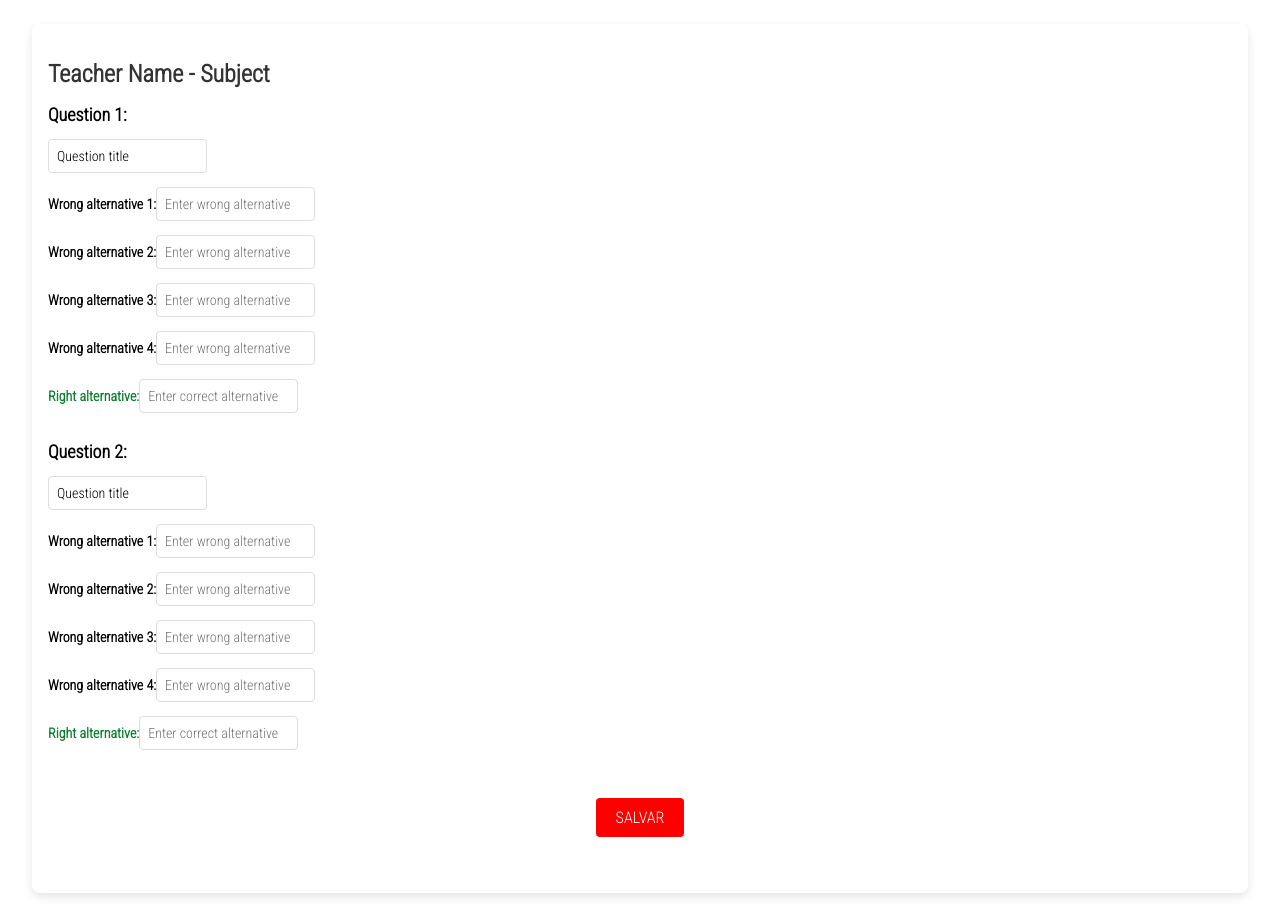
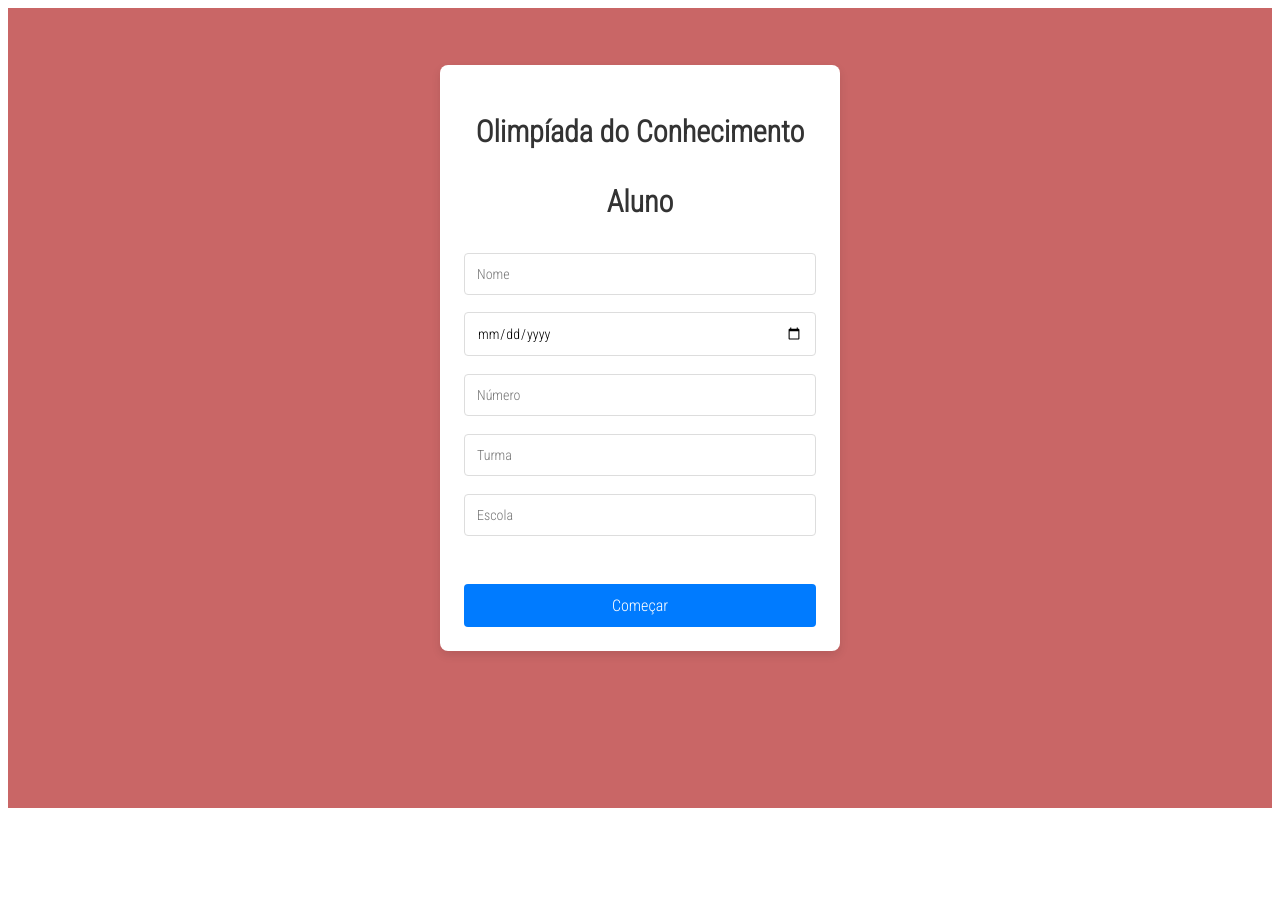
Before and after one commit to BrachtL/knowledge_olympics_front, a React (Vite) app: page / in a window 1280 px wide. After the commit the page ends 816 px from the top, so only its background shows below. Built offline with nearby package versions, Linux system fonts and the light colour scheme.

Commit message:
BUG FIX: conflicts in css files, FEATURE: routes

```diff
--- a/package.json
+++ b/package.json
@@ -12,7 +12,8 @@
     "body-parser": "^1.20.2",
     "express": "^4.18.2",
     "react": "^18.2.0",
-    "react-dom": "^18.2.0"
+    "react-dom": "^18.2.0",
+    "react-router-dom": "^6.14.2"
   },
   "devDependencies": {
     "@types/react": "^18.0.28",
--- a/src/components/Question.css
+++ b/src/components/Question.css
@@ -12,6 +12,11 @@
 }
 
 .question-container p {
-  font-size: 18px;
+  font-size: 20px;
   margin-bottom: 20px;
 }
+
+.option-label {
+  display: flex;
+  font-size: 20px;
+}
--- a/src/main.jsx
+++ b/src/main.jsx
@@ -1,6 +1,8 @@
+/*
 import React from 'react'
 import ReactDOM from 'react-dom/client'
-import Login from './pages/questions_creation/questionCreation.jsx'
+import StudentLogin from './pages/login_student/login.jsx'
+//import Login from './pages/questions_creation/questionCreation.jsx'
 //import { Questions } from './pages/questions' //3 considerações:
 //1 - o arquivo padrão é o index.jsx, então não precisa informar './home/index.jsx'
 //2 - estou importando a função Home() (não sei porque a letra maiúscula) do arquvio index.jsx
@@ -9,6 +11,76 @@ import './styles/global.css'
 
 ReactDOM.createRoot(document.getElementById('root')).render(
   <React.StrictMode>
-    <Login />
+    <StudentLogin />
   </React.StrictMode>,
 )
+*/
+
+/*
+import React from 'react';
+import { BrowserRouter as Router, Route, Routes } from 'react-router-dom';
+import StudentLogin from './pages/login_student/login';
+
+function Main() {
+  return (
+    <Router>
+      <Routes>
+        <Route path="/" element={<StudentLogin />} />
+      </Routes>
+    </Router>
+  );
+}
+
+export default Main;
+*/
+
+/*
+import React from 'react';
+import ReactDOM from 'react-dom/client';
+import { BrowserRouter as Router, Route, Routes } from 'react-router-dom';
+import StudentLogin from './pages/login_student/login.jsx';
+
+function Main() {
+  return (
+    <Router>
+      <Routes>
+        <Route path="/" element={<StudentLogin />} />
+      </Routes>
+    </Router>
+  );
+}
+
+ReactDOM.createRoot(document.getElementById('root')).render(
+  <React.StrictMode>
+    <Main />
+  </React.StrictMode>,
+);
+*/
+
+import React from 'react';
+import ReactDOM from 'react-dom/client';
+import { BrowserRouter as Router, Routes, Route } from 'react-router-dom';
+import StudentLogin from './pages/login_student/login.jsx';
+import TeacherLogin from './pages/login_teacher/login';
+import { Questions } from './pages/questions/index.jsx';
+import TeacherQuestionCreation from './pages/questions_creation/questionCreation';
+import './styles/global.css';
+
+function Main() {
+  return (
+    <Router>
+      <Routes>
+        <Route path="/" element={<StudentLogin />} />
+        <Route path="/questions" element={<Questions />} />
+        <Route path="/teacher-questions" element={<TeacherQuestionCreation />} />
+      </Routes>
+    </Router>
+  );
+}
+
+// Use ReactDOM.createRoot to render the entire Main component
+ReactDOM.createRoot(document.getElementById('root')).render(
+  <React.StrictMode>
+    <Main />
+  </React.StrictMode>
+);
--- a/src/pages/login_student/login.jsx
+++ b/src/pages/login_student/login.jsx
@@ -1,7 +1,7 @@
 import React, { useState } from 'react';
-import "./styles.css"
+import "./login_student.css"
 
-const Login = () => {
+const StudentLogin = () => {
   const [name, setName] = useState('');
   const [birthdate, setBirthdate] = useState('');
   const [number, setNumber] = useState('');
@@ -21,10 +21,11 @@ const Login = () => {
   };
 
   return (
-    <div className="login-form">
+    <div className="login-student-body">
+      <div className="login-student-form">
         <h2>Olimpíada do Conhecimento <br /><br />Aluno</h2>
         <form onSubmit={handleLogin}>
-        <div className="login-input">
+          <div className="login-student-input">
             <input
               type="text"
               placeholder="Nome"
@@ -32,7 +33,7 @@ const Login = () => {
               onChange={(e) => setName(e.target.value)}
             />
           </div>
-        <div className="login-input">
+          <div className="login-student-input">
             <input
               type="date"
               placeholder="Data de Nascimento"
@@ -41,7 +42,7 @@ const Login = () => {
               max={new Date().toISOString().split("T")[0]} // Set max attribute to today's date
             />
           </div>
-        <div className="login-input">
+          <div className="login-student-input">
             <input
               type="number"
               placeholder="Número"
@@ -50,7 +51,7 @@ const Login = () => {
               step="1"
             />
           </div>
-        <div className="login-input">
+          <div className="login-student-input">
             <input
               type="text"
               placeholder="Turma"
@@ -58,7 +59,7 @@ const Login = () => {
               onChange={(e) => setClassroom(e.target.value)}
             />
           </div>
-        <div className="login-input">
+          <div className="login-student-input">
             <input
               type="text"
               placeholder="Escola"
@@ -66,11 +67,12 @@ const Login = () => {
               onChange={(e) => setSchool(e.target.value)}
             />
           </div>
-        <button className="login-button" type="submit">Começar</button>
+          <button className="login-student-button" type="submit">Começar</button>
           {error && <p className="error-message">{error}</p>}
         </form>
+      </div>
     </div>
   );
 };
 
-export default Login;
+export default StudentLogin;
--- a/src/pages/login_student/styles.css
+++ b/src/pages/login_student/login_student.css
@@ -1,6 +1,6 @@
-body {
+.login-student-body {
   font-family: Arial, sans-serif;
-  background-color: #f2f2f2;
+  background-color: rgb(201, 102, 102);
   display: flex;
   justify-content: center;
   align-items: center;
@@ -8,7 +8,7 @@ body {
   margin: 0;
 }
 
-.login-form {
+.login-student-form {
   background-color: #ffffff;
   border-radius: 8px;
   box-shadow: 0px 4px 10px rgba(0, 0, 0, 0.1);
@@ -18,16 +18,16 @@ body {
   margin: -100px auto 0;
 }
 
-.login-form h2 {
+.login-student-form h2 {
   color: #333333;
   margin-bottom: 32px;
 }
 
-.login-input {
+.login-student-input {
   margin-bottom: 16px;
 }
 
-.login-input input {
+.login-student-input input {
   width: 100%;
   padding: 12px;
   border: 1px solid #dddddd;
@@ -35,7 +35,7 @@ body {
   font-size: 14px;
 }
 
-.login-button {
+.login-student-button {
   background-color: #007bff;
   color: #ffffff;
   border: none;
@@ -48,7 +48,7 @@ body {
   margin-top: 32px;
 }
 
-.login-button:hover {
+.login-student-button:hover {
   background-color: #0056b3;
 }
 
--- a/src/pages/login_teacher/login.jsx
+++ b/src/pages/login_teacher/login.jsx
@@ -1,7 +1,7 @@
 import React, { useState } from 'react';
-import "./styles.css"
+import "./login_teacher.css"
 
-const Login = () => {
+const TeacherLogin = () => {
   const [subject, setSubject] = useState('');
   const [name, setName] = useState('');
   const [password, setPassword] = useState('');
@@ -19,10 +19,11 @@ const Login = () => {
   };
 
   return (
-    <div className="login-form">
+    <div className="login-teacher-body">
+      <div className="login-teacher-form">
         <h2>Olimpíada do Conhecimento <br /><br />Professor</h2>
         <form onSubmit={handleLogin}>
-        <div className="login-input">
+          <div className="login-teacher-input">
             <input
               type="text"
               placeholder="Disciplina"
@@ -30,7 +31,7 @@ const Login = () => {
               onChange={(e) => setSubject(e.target.value)}
             />
           </div>
-        <div className="login-input">
+          <div className="login-teacher-input">
             <input
               type="text"
               placeholder="Nome"
@@ -38,7 +39,7 @@ const Login = () => {
               onChange={(e) => setName(e.target.value)}
             />
           </div>
-        <div className="login-input">
+          <div className="login-teacher-input">
             <input
               type="password"
               placeholder="Senha"
@@ -46,11 +47,12 @@ const Login = () => {
               onChange={(e) => setPassword(e.target.value)}
             />
           </div>
-        <button className="login-button" type="submit">Começar</button>
+          <button className="login-teacher-button" type="submit">Começar</button>
           {error && <p className="error-message">{error}</p>}
         </form>
+      </div>
     </div>
   );
 };
 
-export default Login;
+export default TeacherLogin;
--- a/src/pages/login_teacher/styles.css
+++ b/src/pages/login_teacher/login_teacher.css
@@ -1,6 +1,7 @@
-body {
+.login-teacher-body {
   font-family: Arial, sans-serif;
-  background-color: #f2f2f2;
+  /*background-color: #f2f2f2;*/
+  background-color: lightblue; /* Add this line */
   display: flex;
   justify-content: center;
   align-items: center;
@@ -8,7 +9,7 @@ body {
   margin: 0;
 }
 
-.login-form {
+.login-teacher-form {
   background-color: #ffffff;
   border-radius: 8px;
   box-shadow: 0px 4px 10px rgba(0, 0, 0, 0.1);
@@ -18,16 +19,16 @@ body {
   margin: -100px auto 0;
 }
 
-.login-form h2 {
+.login-teacher-form h2 {
   color: #333333;
   margin-bottom: 32px;
 }
 
-.login-input {
+.login-teacher-input {
   margin-bottom: 16px;
 }
 
-.login-input input {
+.login-teacher-input input {
   width: 100%;
   padding: 12px;
   border: 1px solid #dddddd;
@@ -35,7 +36,7 @@ body {
   font-size: 14px;
 }
 
-.login-button {
+.login-teacher-button {
   background-color: #007bff;
   color: #ffffff;
   border: none;
@@ -48,7 +49,7 @@ body {
   margin-top: 32px;
 }
 
-.login-button:hover {
+.login-teacher-button:hover {
   background-color: #0056b3;
 }
 
--- a/src/pages/questions/styles.css
+++ b/src/pages/questions/styles.css
@@ -1,58 +1,42 @@
-body {
+/* CSS for the questions-header */
+.questions-header {
+  text-align: center;
+  margin-bottom: 20px;
+}
+
+/* Additional CSS for the header title and subtitle */
+.questions-header-title {
+  font-size: 24px;
+  margin-bottom: 10px;
+}
+
+.questions-header-subtitle {
+  font-size: 18px;
+  margin-bottom: 10px;
+}
+
+.questions-header h1 {
+  font-size: 48px;
+  font-weight: bold;
+}
+
+.questions-header h2 {
+  font-size: 28px;
+  font-weight: normal;
+}
+
+.questions-header p {
+  font-size: 20px;
+}
+
+.entity {
+  font-size: 20px;
+  margin: 30px
+}
+
+.questions-entities-list {
   font-family: Arial, sans-serif;
-  background-color: #f2f2f2;
   display: flex;
   justify-content: center;
   align-items: center;
-  height: 100vh;
-  margin: 0;
 }
-
-.login-container {
-  background-color: #ffffff;
-  border-radius: 8px;
-  box-shadow: 0px 4px 10px rgba(0, 0, 0, 0.1);
-  padding: 24px;
-  width: 400px;
-  text-align: center;
-}
-
-.login-container h2 {
-  color: #333333;
-  margin-bottom: 16px;
-}
-
-.login-form {
-  display: flex;
-  flex-direction: column;
-  gap: 16px;
-}
-
-.login-input {
-  padding: 12px;
-  border: 1px solid #dddddd;
-  border-radius: 4px;
-  font-size: 14px;
-  width: 100%; /* Make all input fields full width */
-}
-
-.login-button {
-  background-color: #007bff;
-  color: #ffffff;
-  border: none;
-  border-radius: 4px;
-  padding: 12px 0;
-  font-size: 16px;
-  cursor: pointer;
-  width: 100%; /* Make the button full width */
-  transition: background-color 0.3s ease;
-}
-
-.login-button:hover {
-  background-color: #0056b3;
-}
-
-.error-message {
-  color: #ff0000;
-  font-size: 14px;
-}
```
Also changed, not shown: src/pages/questions/index.jsx (+8 -8 lines), 1 other file (tests, documents, lock files or other folders). Lines whose indentation alone changed are shown as unchanged.
